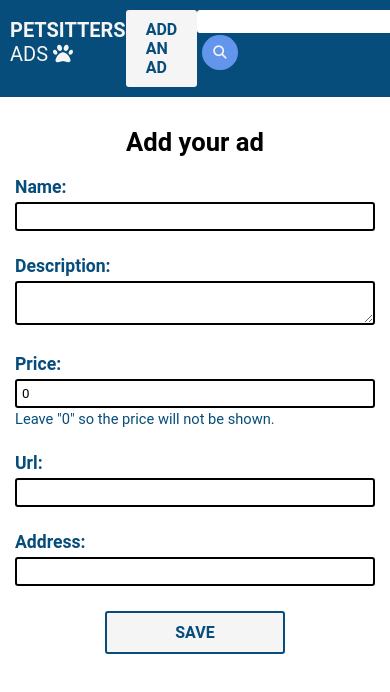
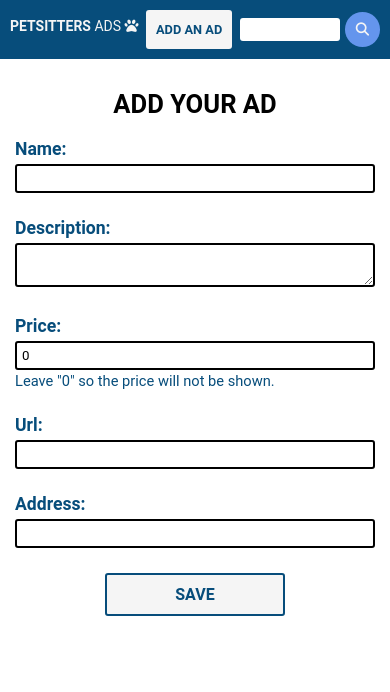
Before and after one commit to OlaVieira/PetAdsFront, a React (Create React App) app: page /add in a window 390 px wide. Shown: the top 692 px of the page. Built offline with nearby package versions, Linux system fonts and the light colour scheme.

Commit message:
Add RWD.

```diff
--- a/src/Components/AddForm/AddForm.css
+++ b/src/Components/AddForm/AddForm.css
@@ -1,3 +1,7 @@
+.add-form h1 {
+    text-transform: uppercase;
+}
+
 .add-form{
     width: 35vw;
     min-width: 360px;
--- a/src/Components/Map/Map.css
+++ b/src/Components/Map/Map.css
@@ -1,6 +1,6 @@
 .map {
     background: cornflowerblue;
-    height: calc(100vh - 60px);
+    height: calc(100vh - 98px);
 }
 
 .leaflet-container {
--- a/src/Components/Map/SingleAd.tsx
+++ b/src/Components/Map/SingleAd.tsx
@@ -21,7 +21,7 @@ export const SingleAd = (props: Props) => {
         return <p>Loading...</p>
     }
 
-    return <>
+    return  <>
                 <h2>{ad.name}</h2>
                 <p>{ad.description}</p>
                 {!!ad.price && <p>{ad.price} PLN per day</p>}
@@ -30,4 +30,5 @@ export const SingleAd = (props: Props) => {
 
             </>
 
+
 }
--- a/src/Components/common/Btn.css
+++ b/src/Components/common/Btn.css
@@ -15,3 +15,17 @@
     background-color: cornflowerblue;
     color: whitesmoke;
 }
+
+@media (max-width: 600px) {
+    .btn {
+        padding: 12px 10px;
+        font-size: 0.8rem;
+    }
+}
+
+@media (max-width: 380px) {
+    .btn {
+        padding: 12px 9px;
+        font-size: 0.7rem;
+    }
+}
--- a/src/Components/layout/Header.css
+++ b/src/Components/layout/Header.css
@@ -20,8 +20,6 @@ i {
     color: whitesmoke;
 }
 
-
-
 .search-button {
     cursor: pointer;
     margin-top: 2px;
@@ -40,4 +38,28 @@ i {
     padding: 4px;
     border: 0;
     border-radius: 3px;
+    width: 180px;
 }
+
+@media (max-width: 600px) {
+    .title {
+        font-size: 18px;
+    }
+    .search input {
+        width: 100px;
+    }
+}
+@media (max-width: 460px) {
+    .title {
+        font-size: 14px;
+    }
+}
+
+@media (max-width: 380px) {
+    .title {
+        font-size: 15px;
+    }
+    .search input {
+        width: 80px;
+    }
+}
```
Lines whose indentation alone changed are shown as unchanged.
